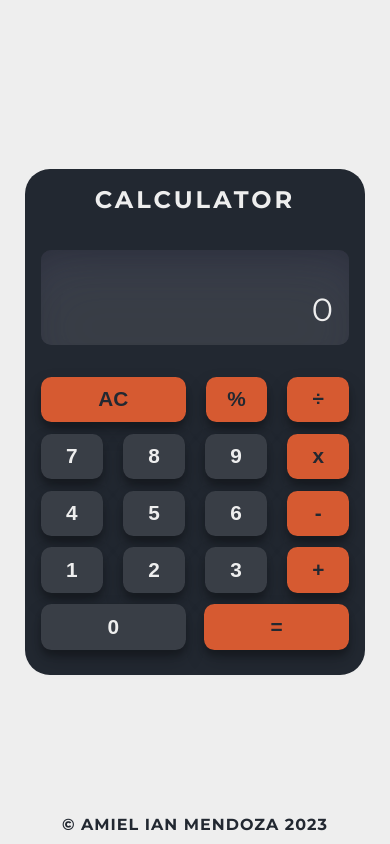
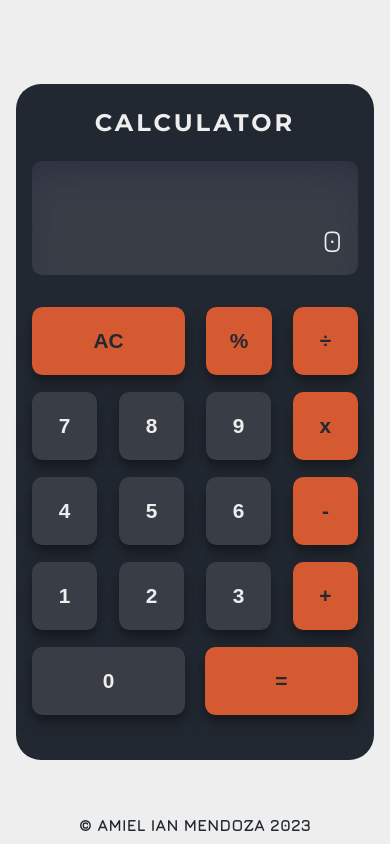
Before and after one commit to aimndz/calculator, a plain HTML site: page index.html in a window 390 px wide. Drawn offline with nearby package versions, Linux system fonts and the light colour scheme.

Commit message:
Fix responsiveness

```diff
--- a/style.css
+++ b/style.css
@@ -29,7 +29,7 @@ button {
 
 main {
   width: 100%;
-  padding: 1em;
+  padding-inline: 1rem;
 }
 
 .base {
@@ -72,6 +72,7 @@ main {
   margin-bottom: 2em;
   box-shadow: rgba(50, 50, 93, 0.25) 0px 30px 60px -12px inset,
     rgba(0, 0, 0, 0.3) 0px 18px 36px -18px inset;
+  overflow: hidden;
 }
 
 .screen-container {
@@ -81,6 +82,7 @@ main {
   flex-direction: column;
   font-weight: 500;
   height: 100%;
+  font-family: "Jura", sans-serif;
 }
 
 .screen__upper {
@@ -124,9 +126,6 @@ main {
   border-radius: 0.5em;
 }
 
-.round-btn {
-  border-radius: 100px;
-}
 .large-btn {
   width: 47%;
   border-radius: 0.5em;
@@ -142,13 +141,20 @@ main {
   text-align: center;
   color: var(--primary-clr-900);
   font-weight: 600;
+  font-family: "Jura", sans-serif;
 }
 
 @media (max-width: 400px) {
+  .title {
+    padding-bottom: 1em;
+  }
+
   .base {
-    width: 95%;
-    height: 60vh;
-    padding: 1em;
+    padding: 1.5em 1em 0;
+  }
+
+  .screen {
+    height: 20%;
   }
 
   .screen__lower {
@@ -162,8 +168,4 @@ main {
   .btn {
     font-size: 1.3em;
   }
-
-  .container {
-    height: 80%;
-  }
 }
```
